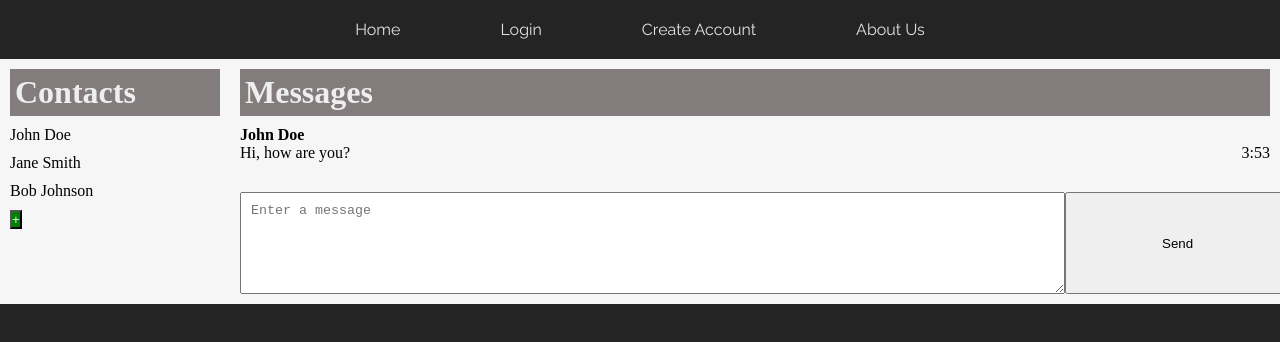
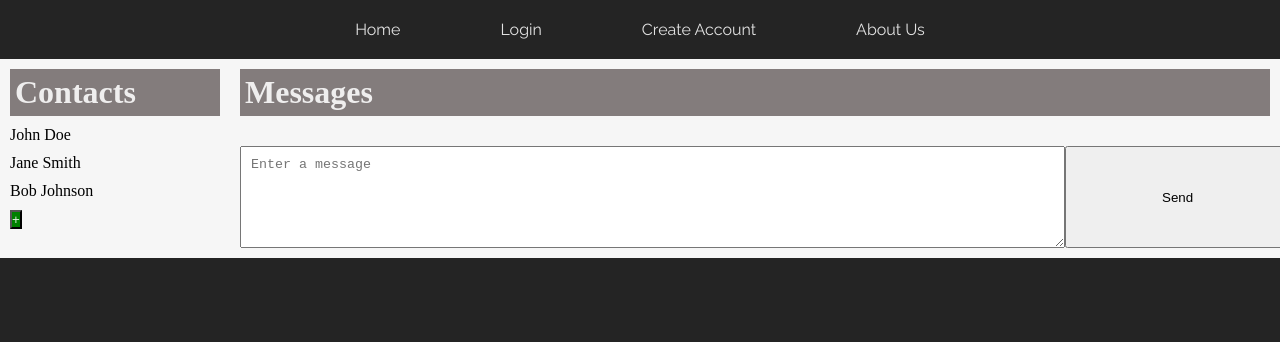
Before and after one commit to sergiogonzalezyes/Chat-Appliacation3, a React (Vite) app in the folder Chat-Application/: page /UserPage in a window 1280 px wide. Shown: the top 342 px of the page. Built offline with nearby package versions, Linux system fonts and the light colour scheme.

Commit message:
fixing to do on the messages

```diff
--- a/Chat-Application/src/pages/UserPage.jsx
+++ b/Chat-Application/src/pages/UserPage.jsx
@@ -1,5 +1,25 @@
+import { useState } from "react";
+
+
+
 export const UserPage = () => {
+
+  const [messages, setmessages] = useState("");
+  const [savedMessage, setSavedMessage] = useState([]);
+
+  function messagesArr () {
+
+    setSavedMessage([...savedMessage, messages]);
+
+  }
+
+
+
+
   return(
+
+
+
 
     <div>
       <head>
@@ -22,20 +42,22 @@ export const UserPage = () => {
       <div id="messages">
         <h1>Messages</h1>
         <ul>
-          <li className="jon_doe">
-          <b>John Doe</b>
-          <div className="message_time_div">
-            <p className="message"> Hi, how are you? </p>
-            <p className="time">3:53</p>
-            </div>
-          </li>
+        <li className="jon_doe">{savedMessage.map((message, index) => (
+          <div key={index}>
+            <b>John Doe</b>
+              <div className="message_time_div">
+                <p className="message">{messages}</p>
+                <p className="time">3:53</p>
+              </div>
+          </div>))}
+    </li>
         </ul>
       </div>
       <div >
         <form id="input-form">
           <div  className="input_form">
-          <textarea className="submit_text_area"  placeholder="Enter a message"></textarea>
-          <button className="submit_button" type="submit">Send</button>
+          <textarea onChange={(e) => { setmessages(e.target.value)}} className="submit_text_area"  placeholder="Enter a message"></textarea>
+          <button className="submit_button" type="submit" onClick={messagesArr}>Send</button>
           </div>
         </form>
       </div>
```
